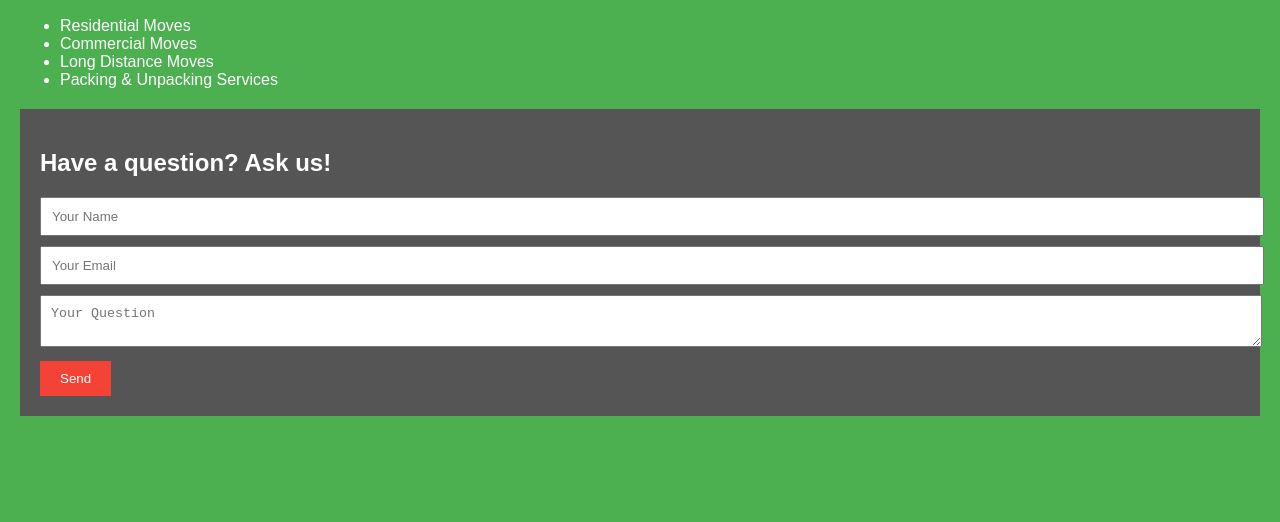
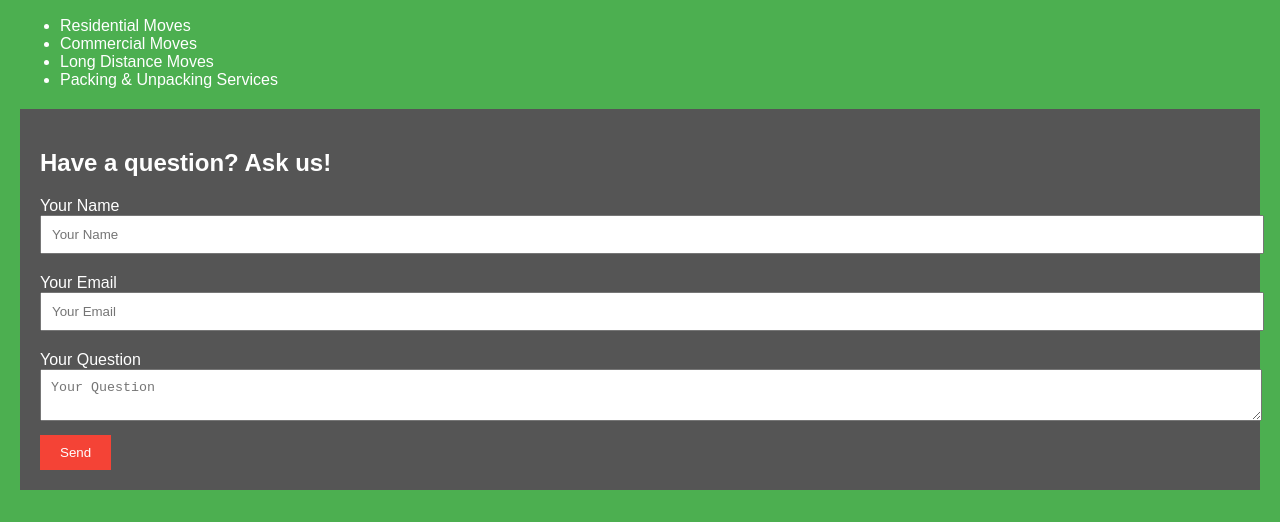
Before and after one commit to Yeetsky/double.github.io, a plain HTML site: page index.html in a window 1280 px wide. Shown: the part 278-800 px from the top of the page. Drawn offline with Linux system fonts and the light colour scheme.

Commit message:
Update index.html

```diff
--- a/index.html
+++ b/index.html
@@ -12,7 +12,8 @@
   .content {padding: 20px;}
   .service-details {margin-bottom: 20px;}
   .question-form {background-color: #555; padding: 20px; margin-top: 20px;}
-  .question-form input, .question-form textarea {width: 100%; margin-bottom: 10px; padding: 10px;}
+  .question-form label {display: block; margin-top: 10px;}
+  .question-form input, .question-form textarea {width: 100%; margin-bottom: 10px; padding: 10px; color: black;}
 </style>
 </head>
 <body>
@@ -40,9 +41,15 @@
   <div class="question-form">
     <h2>Have a question? Ask us!</h2>
     <form>
-      <input type="text" placeholder="Your Name" required>
-      <input type="email" placeholder="Your Email" required>
-      <textarea placeholder="Your Question" required></textarea>
+      <label for="name">Your Name</label>
+      <input type="text" id="name" placeholder="Your Name" required>
+
+      <label for="email">Your Email</label>
+      <input type="email" id="email" placeholder="Your Email" required>
+
+      <label for="question">Your Question</label>
+      <textarea id="question" placeholder="Your Question" required></textarea>
+
       <button type="submit" class="button">Send</button>
     </form>
   </div>
```
